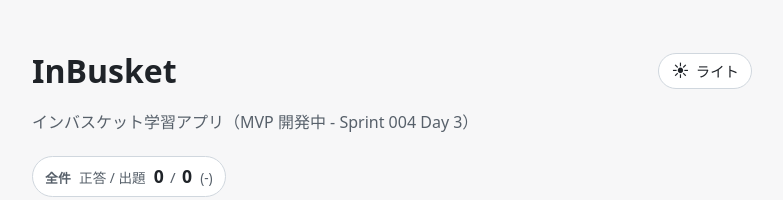
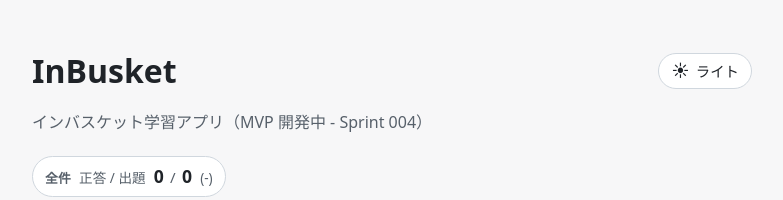
Before and after one commit to mitsuo119/innbuskcet-app, a React (Vite) app in the folder project/front/: page / in a window 1280 px wide. Shown: the top 200 px of the page, without its empty margins (248-1031 px from the left). Built offline with nearby package versions, Linux system fonts and the light colour scheme.

Commit message:
feat(front): Sprint004 DAY5 - 最終品質確認・仕上げ

```diff
--- a/project/front/src/App.tsx
+++ b/project/front/src/App.tsx
@@ -139,7 +139,7 @@ export default function App() {
           <h1>InBusket</h1>
           <ThemeToggle />
         </div>
-        <p className="app-subtitle">インバスケット学習アプリ（MVP 開発中 - Sprint 004 Day 3）</p>
+        <p className="app-subtitle">インバスケット学習アプリ（MVP 開発中 - Sprint 004）</p>
         <ScoreCounter score={score} modeScores={modeScores} currentMode={mode} />
       </header>
 
```
Also changed, not shown: 2 other files (tests, documents, lock files or other folders).
